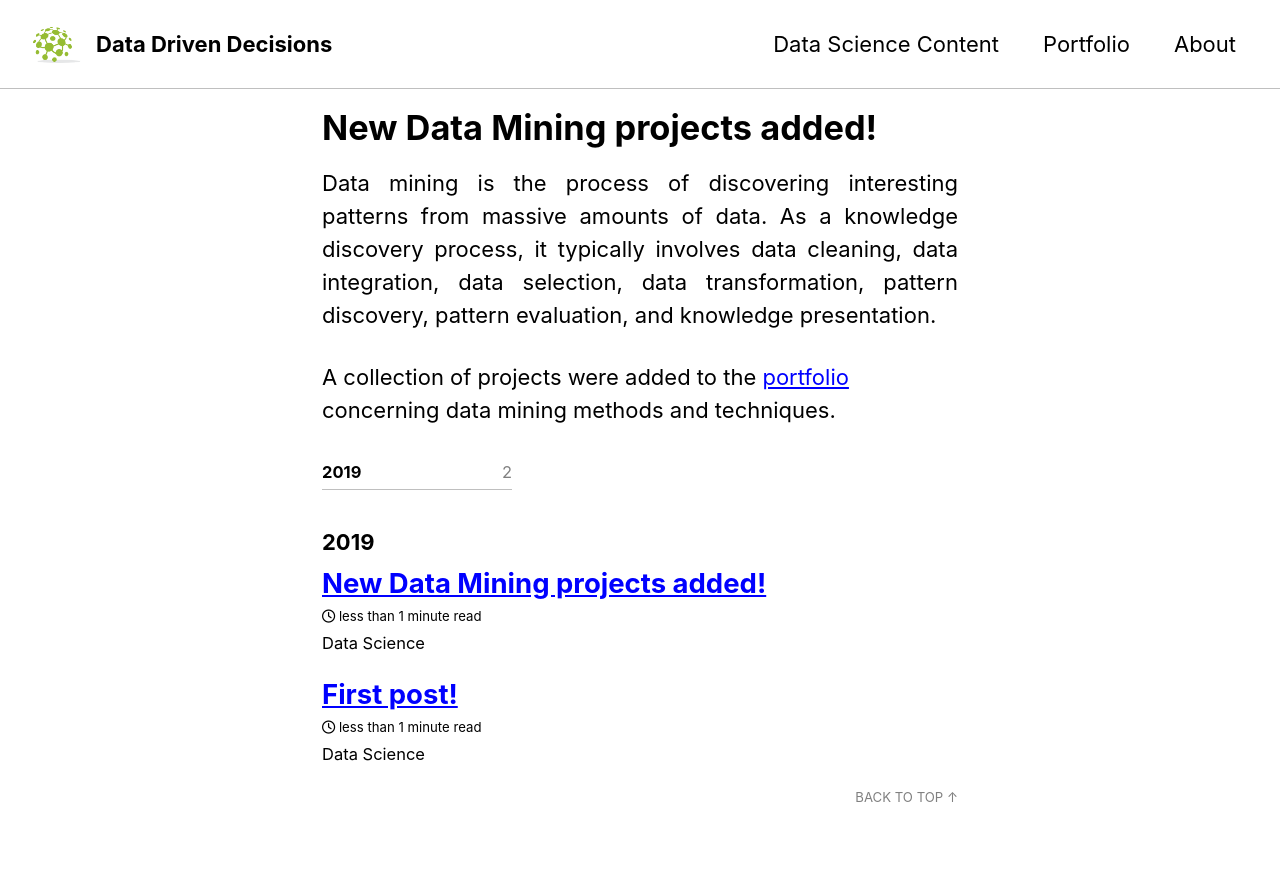
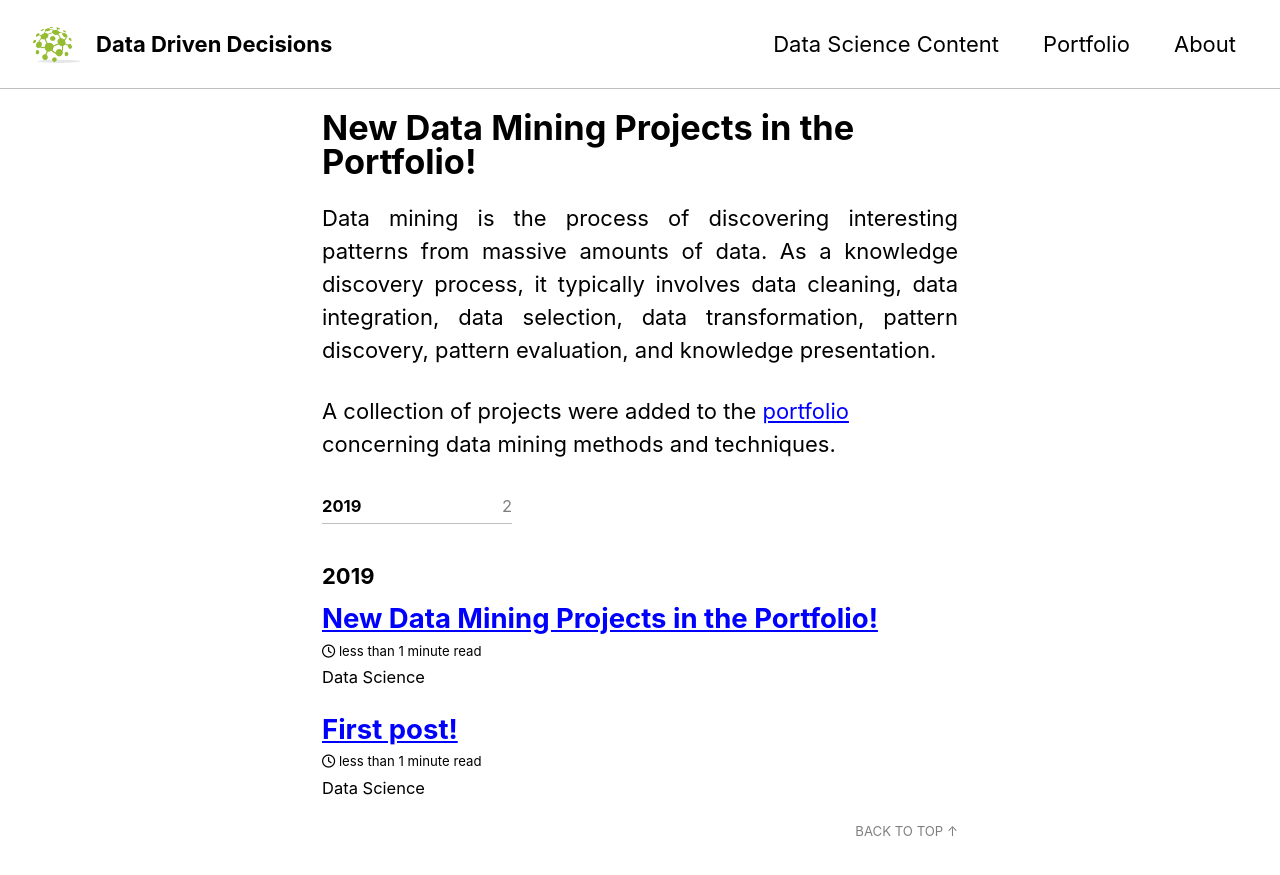
Before and after one commit to vidigaljoao/vidigaljoao.github.io, a Jekyll site: the page built from _posts/2019-08-22-data-mining.md, in a window 1280 px wide and 900 px high. Shown: the top 875 px of the window. Built offline with Jekyll 4.4.1, drawn with Linux system fonts in a browser that asks for light colours; cached includes are drawn as plain includes; nearby versions of some CDN libraries.

Commit message:
change config

```diff
--- a/_posts/2019-08-22-data-mining.md
+++ b/_posts/2019-08-22-data-mining.md
@@ -1,6 +1,6 @@
 ---
 layout: posts
-title:  "New Data Mining projects added!"
+title:  "New Data Mining Projects in the Portfolio!"
 date:   2019-08-01 14:33:25 +0200
 author: "João Vidigal"
 tags: [data science]
```
